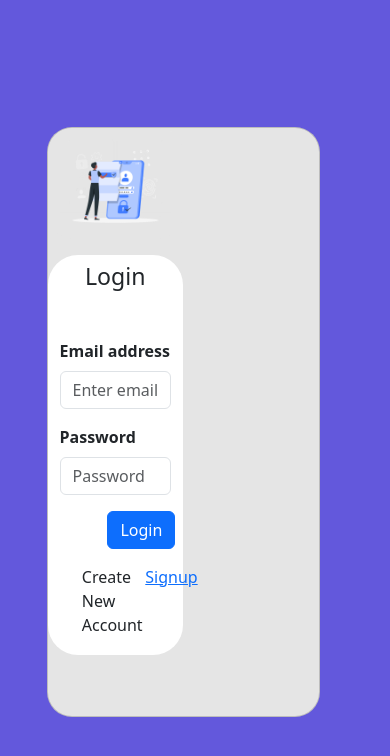
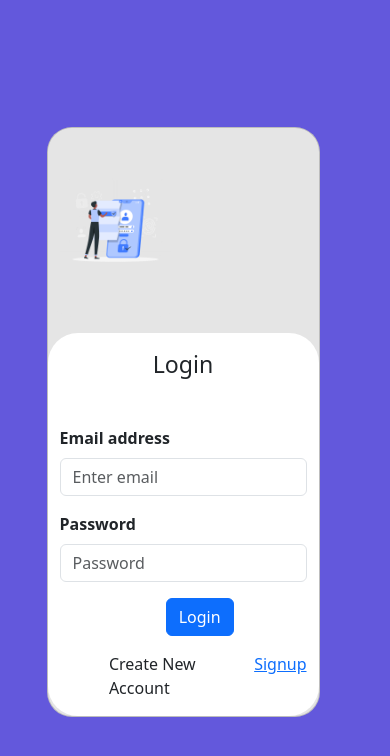
Before and after one commit to arunraj369/Ruckus, a React (Create React App) app: page /login in a window 390 px wide. Shown: the top 756 px of the page. Built offline with nearby package versions, Linux system fonts and the light colour scheme.

Commit message:
Login and signup page alignment for mobile device is fixed

```diff
--- a/src/Components/Login/Login.css
+++ b/src/Components/Login/Login.css
@@ -12,17 +12,16 @@
   height: 100vh;
   background-color: #6358dc;
 }
-.img_div {
+#img_div {
   width: 50%;
   background-color: #e5e5e5;
   border-radius: 25px;
 }
-.loginform_div {
-  width: 50%;
+#loginform_div {
+  width: 100%;
   background-color: white;
   border-radius: 30px;
   margin-right: 3%;
-
   height: 25rem;
 }
 .logimg {
--- a/src/Components/Login/Login.js
+++ b/src/Components/Login/Login.js
@@ -62,11 +62,18 @@ function Login() {
         class="card row flex-md-row flex-column"
         style={{ backgroundColor: "  #e5e5e5", borderRadius: "25px" }}
       >
-        <div class="col-md img_div">
+        {/* <div class="col " id="img_div">
           <img src={loginimg} alt="no-img" className="logimg" />
+        </div> */}
+
+        <div
+          class="col d-flex justify-content-center align-items-center"
+          id="img_div"
+        >
+          <img src={loginimg} alt="no-img" className="img-fluid logimg" />
         </div>
 
-        <div class="col-md loginform_div mt-3">
+        <div class="col  mt-3" id="loginform_div">
           <div style={{ textAlign: "center", marginTop: "7%" }}>
             <h3>Login</h3>
           </div>
--- a/src/Components/Signup/Signup.css
+++ b/src/Components/Signup/Signup.css
@@ -18,7 +18,7 @@
   border-radius: 25px;
 }
 .loginform_div {
-  width: 50%;
+  width: 100%;
   background-color: white;
   border-radius: 30px;
   margin-right: 3%;
--- a/src/Components/Signup/Signup.js
+++ b/src/Components/Signup/Signup.js
@@ -43,11 +43,14 @@ function Signup() {
         class="card row flex-md-row flex-column"
         style={{ backgroundColor: "  #e5e5e5", borderRadius: "25px" }}
       >
-        <div class="col-md img_div">
+        {/* <div class="col img_div">
           <img src={loginimg} alt="no-img" className="logimg" />
+        </div> */}
+        <div class="col img_div d-flex justify-content-center align-items-center">
+          <img src={loginimg} alt="no-img" class="img-fluid logimg" />
         </div>
 
-        <div class="col-md loginform_div mt-3">
+        <div class="col loginform_div mt-3">
           <div style={{ textAlign: "center", marginTop: "7%" }}>
             <h3>Signup</h3>
           </div>
```
